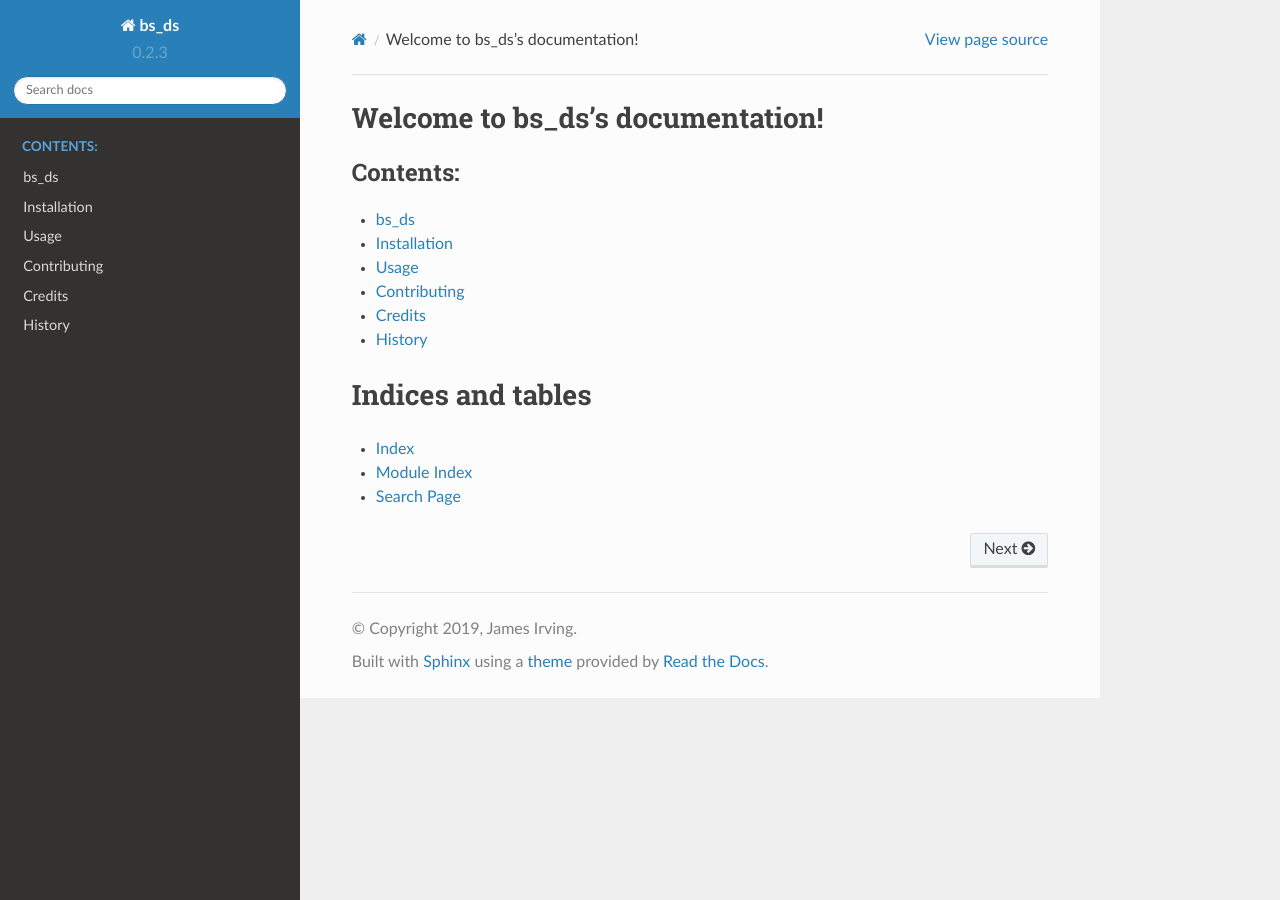
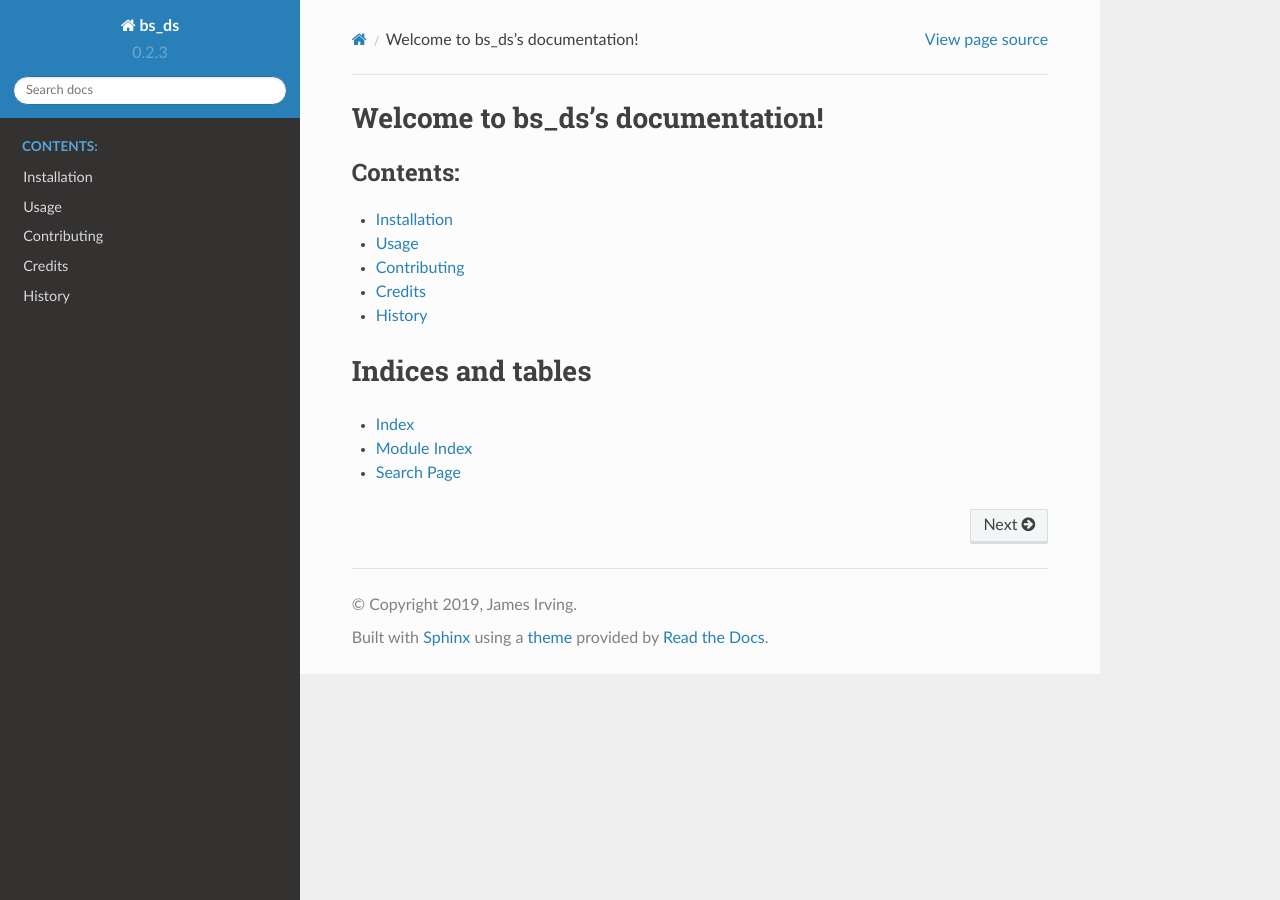
Before and after one commit to jirvingphd/bs_ds, a Sphinx documentation site: the page built from docs/index.rst, in a window 1280 px wide. Built offline with Sphinx 7.4.7 and the Read the Docs theme 2.0.0, drawn with Linux system fonts in a browser that asks for light colours; pages that are not in the unit, such as notebooks, are missing from menus.

```diff
--- a/docs/conf.py
+++ b/docs/conf.py
@@ -168,7 +168,7 @@ def run_apidoc(_):
 	sys.path.append(os.path.join(os.path.dirname(__file__), '..'))
 	cur_dir = os.path.abspath(os.path.dirname(__file__))
 	module = os.path.join(cur_dir,"..","bs_ds")
-	main(['-M','-e','-o', cur_dir, module, '--force'])
+	main(['-M','-o', cur_dir, module, '--force'])
 
 def setup(app):
 	app.connect('builder-inited', run_apidoc)
--- a/docs/index.rst
+++ b/docs/index.rst
@@ -5,7 +5,6 @@ Welcome to bs_ds's documentation!
    :maxdepth: 1
    :caption: Contents:
 
-   readme
    installation
    usage
    modules
```
